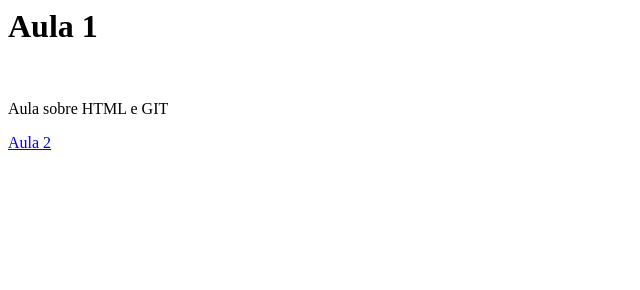
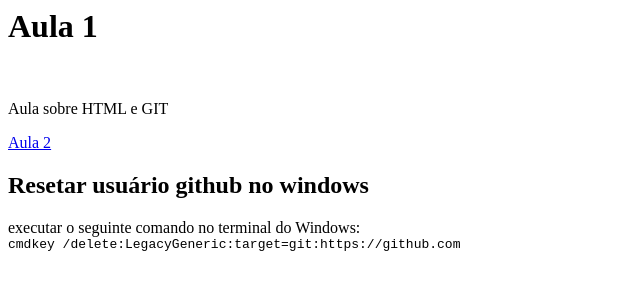
Before and after one commit to maykondgranemann/entra21-2022-Csharp, a plain HTML site: page aula001-HTML/index.html in a window 1280 px wide. Shown: the whole page, without its empty margins (0-640 px from the left). Drawn offline with Linux system fonts and the light colour scheme.

Commit message:
Adicionado instrução de reset user

```diff
--- a/aula001-HTML/index.html
+++ b/aula001-HTML/index.html
@@ -3,3 +3,7 @@
 
 <p>Aula sobre HTML e GIT</p>
 <a href="aula2.html">Aula 2</a>
+
+<h2>Resetar usuário github no windows</h2>
+executar o seguinte comando no terminal do Windows: <br/>
+<code>cmdkey /delete:LegacyGeneric:target=git:https://github.com</code>
```
